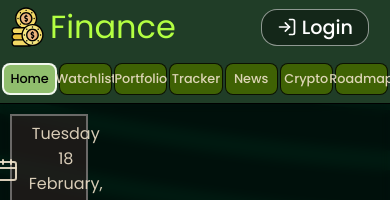
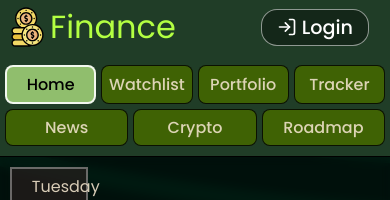
Before and after one commit to rushichavan21/Finance, a React (Vite) app in the folder Client/: page / in a window 390 px wide. Shown: the top 200 px of the page. Built offline with nearby package versions, Linux system fonts and the light colour scheme; no server answers.

Commit message:
options section- responsive for all sizes

```diff
--- a/Client/src/components/options/options.css
+++ b/Client/src/components/options/options.css
@@ -12,6 +12,7 @@
   overflow-x: hidden;
   position: relative;
   max-width: 100vw;
+  flex-wrap: wrap;
 }
 
 .options-button {
@@ -48,25 +49,75 @@
   color: black;
 }
 
+
+
+/* 2xl */
+@media (max-width: 1536px) {
+  .container {
+    max-width: 1280px;
+  }
+}
+
+/* xl */
+@media (max-width: 1280px) {
+  .container {
+    max-width: 1024px;
+  }
+}
+
+/* lg */
+@media (max-width: 1024px) {
+  .container {
+    max-width: 768px;
+  }
+}
+
+/* md */
 @media (max-width: 768px) {
+  .container {
+    max-width: 640px;
+  }
+  .options-container{
+    height: auto;
+    min-height: 2rem;
+    display: flex;
+    flex-wrap: wrap;
+    gap: 5px;
+    justify-content: flex-start;
+    padding: 10px 5px;
+    border-bottom: 1px solid rgb(0, 0, 0);
+    background-color: #203d27;
+    width: 100%;
+    box-sizing: border-box;
+    overflow-x: hidden;
+    position: relative;
+    max-width: 100vw;
+  }
+  .options-button{
+    flex: 1;
+    font-size: 1rem;
+  }
+}
+
+/* sm */
+@media (max-width: 640px) {
+  .container {
+    max-width: 475px;
+  }
   .options-container {
-    gap: 3px;
+    flex-wrap: wrap;
+    justify-content: center;
   }
 
   .options-button {
-    font-size: 1rem;
-    padding: 5px 3px;
+    flex: 1 4 24%;
+    max-width: 48%;
   }
 }
 
+/* xs */
 @media (max-width: 475px) {
-  .options-container {
-    gap: 2px;
-    padding: 8px 2px;
-  }
-
-  .options-button {
-    font-size: 0.8rem;
-    padding: 5px 2px;
+  .container {
+    width: 100%;
   }
 }
```
